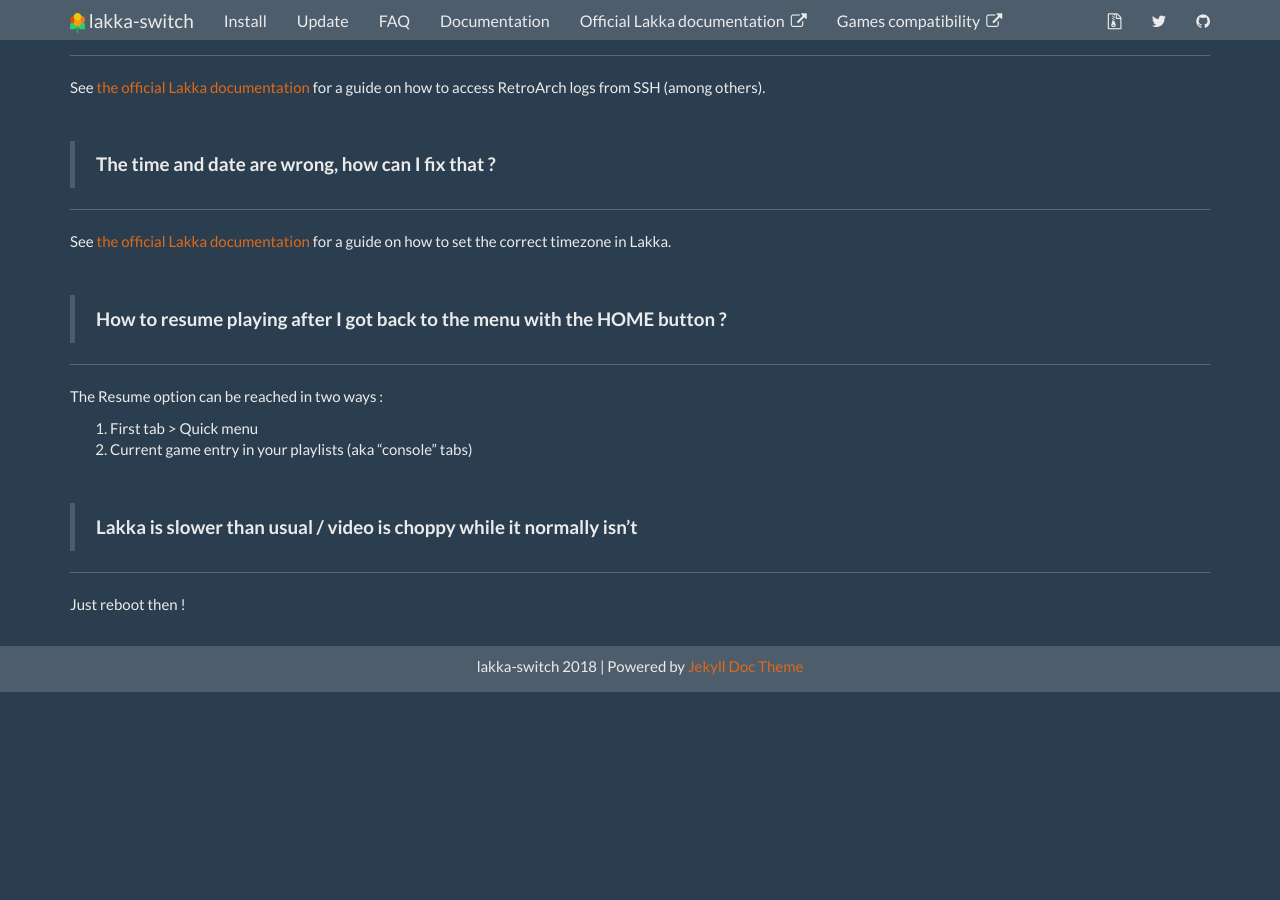
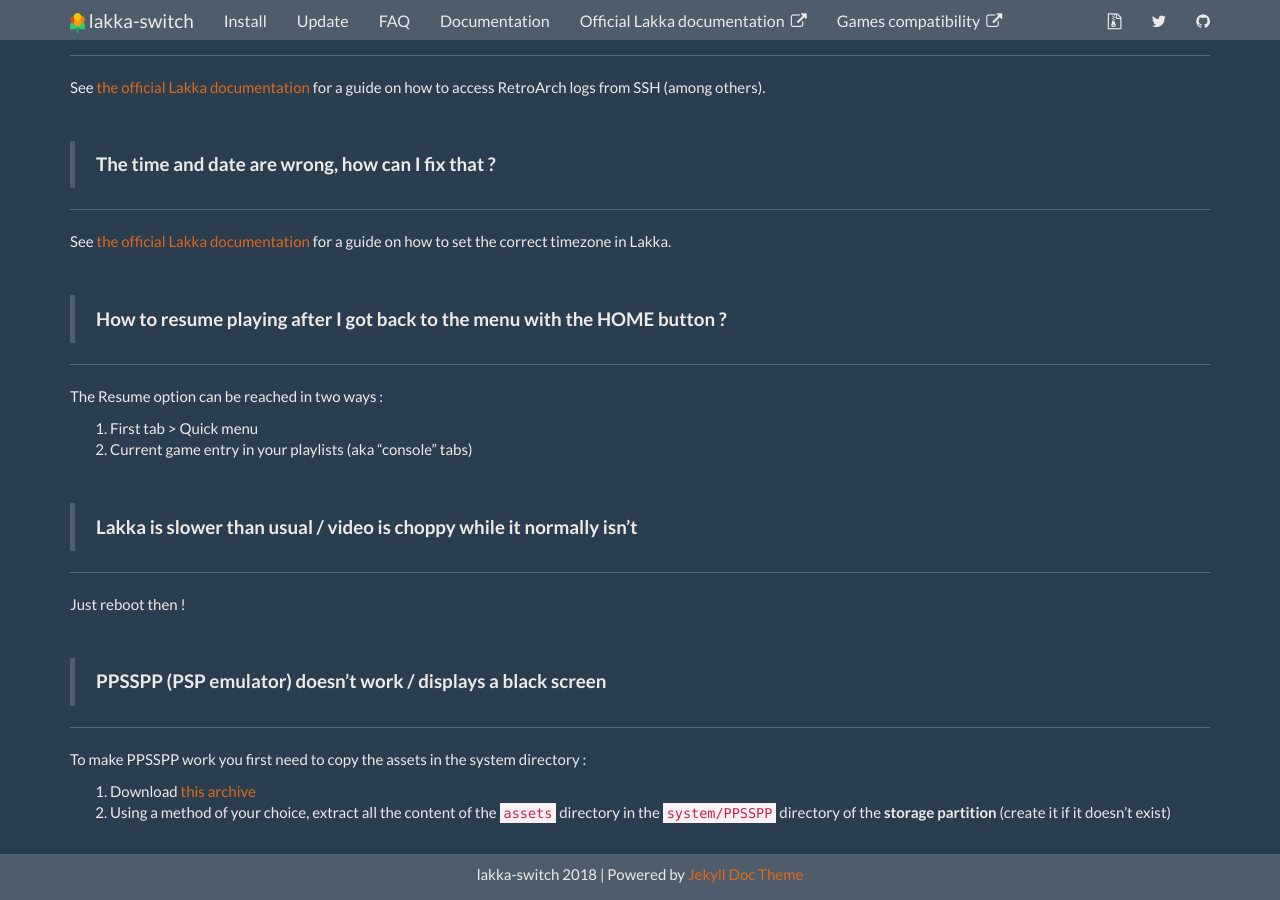
Before and after one commit to lakka-switch/documentation, a Jekyll site: the page built from faq.md, in a window 1280 px wide and 900 px high, scrolled down 3377 px. Built offline with Jekyll 4.4.1, drawn with Linux system fonts in a browser that asks for light colours; nearby versions of some CDN libraries; before the commit the page ends 4069 px from its top, so only the background shows below that.

Commit message:
Update faq.md

```diff
--- a/faq.md
+++ b/faq.md
@@ -162,3 +162,14 @@
 ***
 
 Just reboot then !
+
+
+&nbsp;
+> **PPSSPP (PSP emulator) doesn't work / displays a black screen**
+
+***
+
+To make PPSSPP work you first need to copy the assets in the system directory :
+
+1. Download [this archive](https://github.com/hrydgard/ppsspp/archive/master.zip)
+2. Using a method of your choice, extract all the content of the `assets` directory in the `system/PPSSPP` directory of the **storage partition** (create it if it doesn't exist)
```
